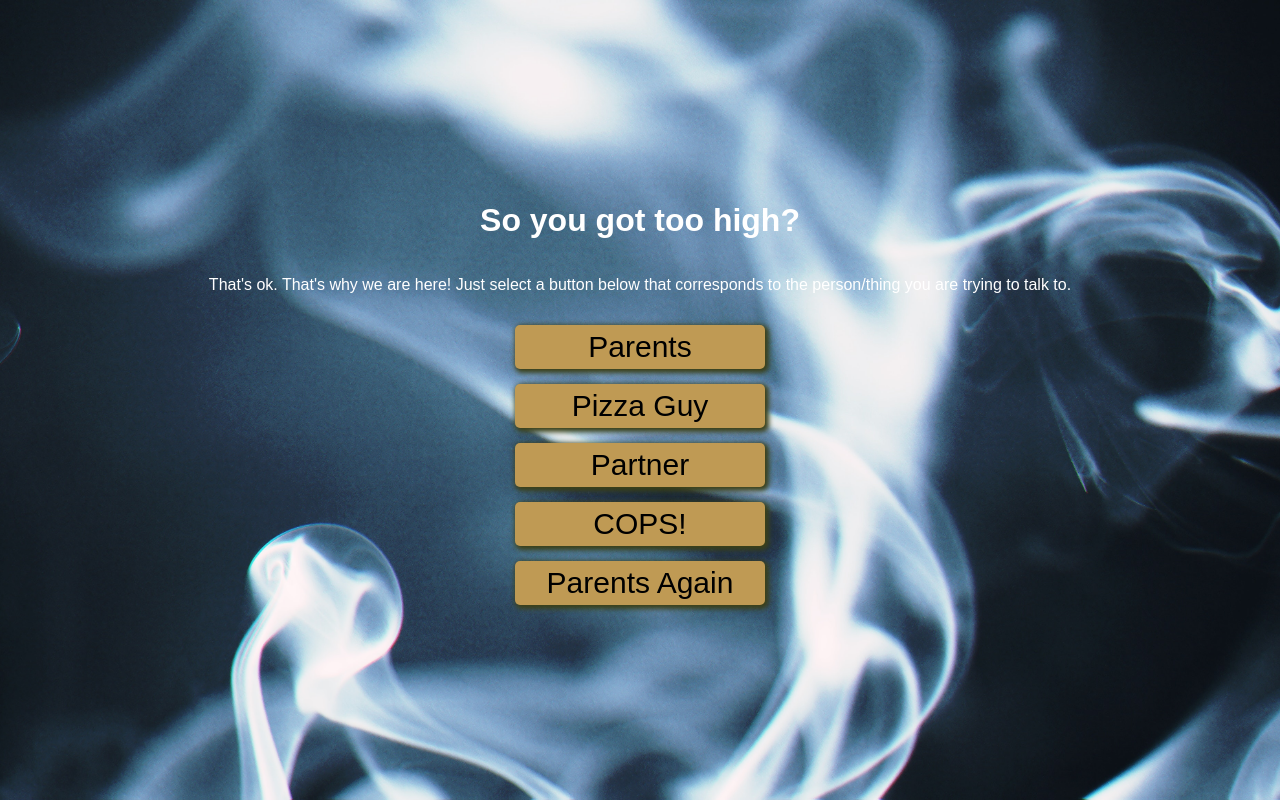
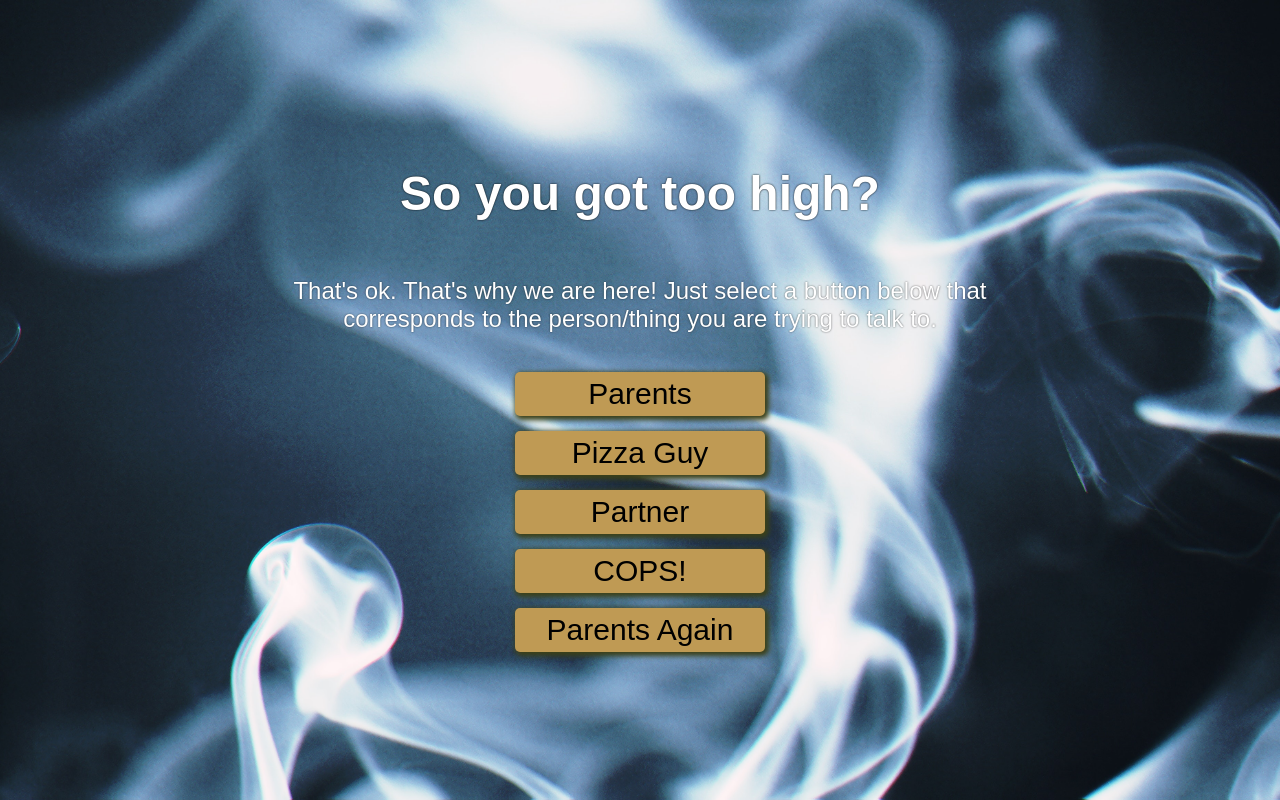
Before and after one commit to Manny1806/tooHighHigh, a React (Create React App) app: page / in a window 1280 px wide. Built offline with nearby package versions, Linux system fonts and the light colour scheme.

Commit message:
added styling

```diff
--- a/src/App.css
+++ b/src/App.css
@@ -6,7 +6,20 @@
   display: flex;
   flex-direction: column;
   justify-content: center;
+  align-items: center;
   color: white;
+}
+
+.App-title {
+  font-size: 3em;
+  text-shadow: 0 0 2px rgba(0,0,0,1);
+}
+
+.App-intro {
+  font-size: 1.5em;
+  width: 60vw;
+  text-shadow: 0 0 2px rgba(0,0,0,.6);
+
 }
 
 .talk-button {
```
